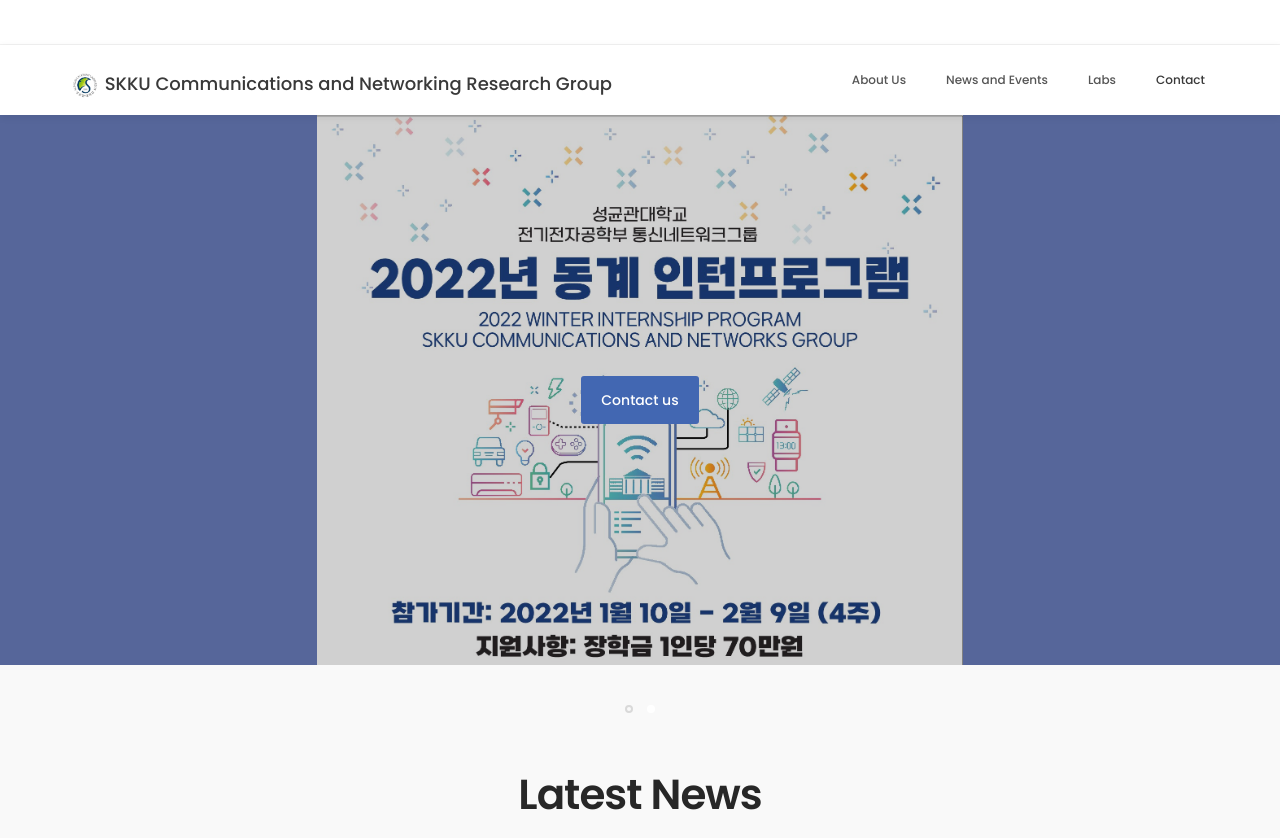
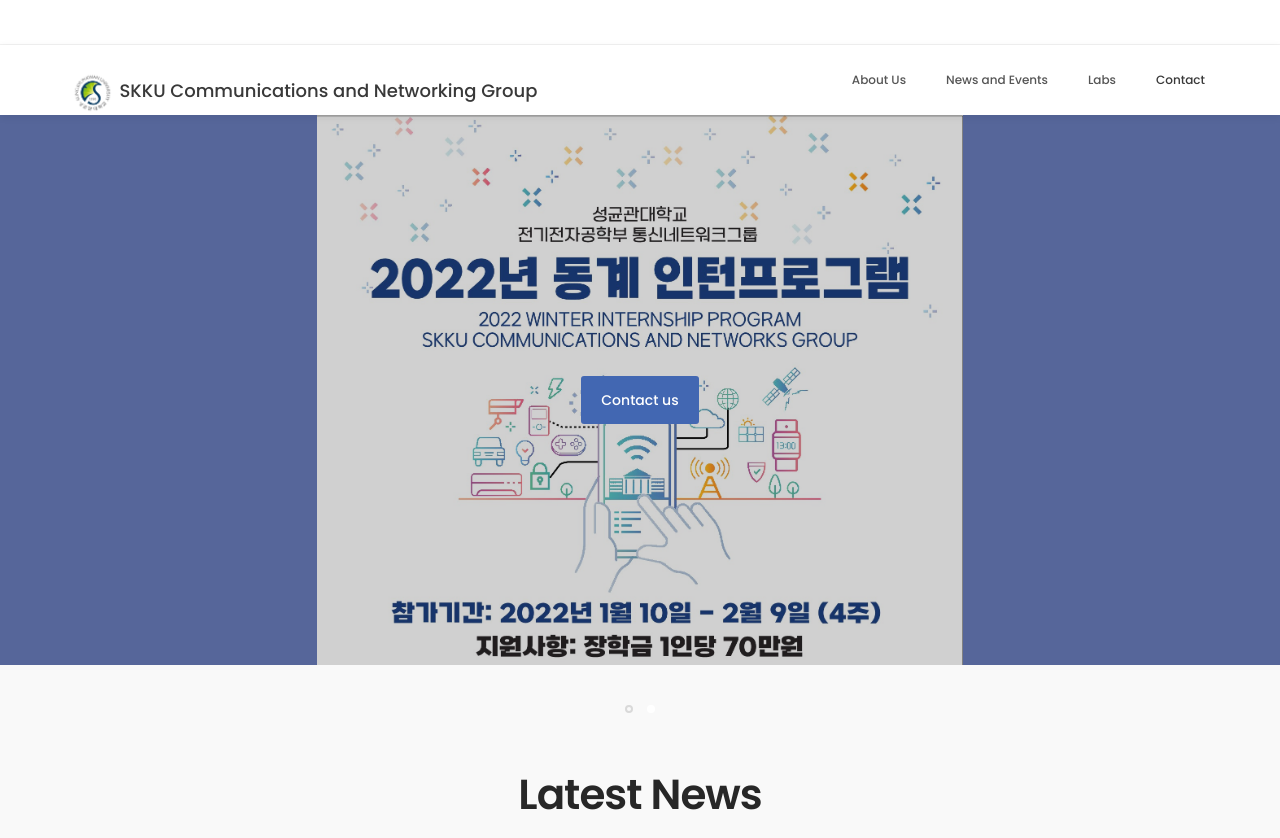
Before and after one commit to maidang-ee/SKKU-CNG.github.io, a plain HTML site: page index.html in a window 1280 px wide. Shown: the top 838 px of the page. Drawn offline with Linux system fonts and the light colour scheme; files whose address does not match are found by name.

Commit message:
Update index.html

```diff
--- a/index.html
+++ b/index.html
@@ -91,9 +91,9 @@
             <img
               src="images/logo.jfif"
               alt=""
-              style="display: inline-block; width: 30px; height: 30px"
+              style="display: inline-block; width: 3wv; height: 3.5vw"
             />
-            SKKU Communications and Networking Research Group</a
+            SKKU Communications and Networking Group</a
           >
         </div>
 
```
